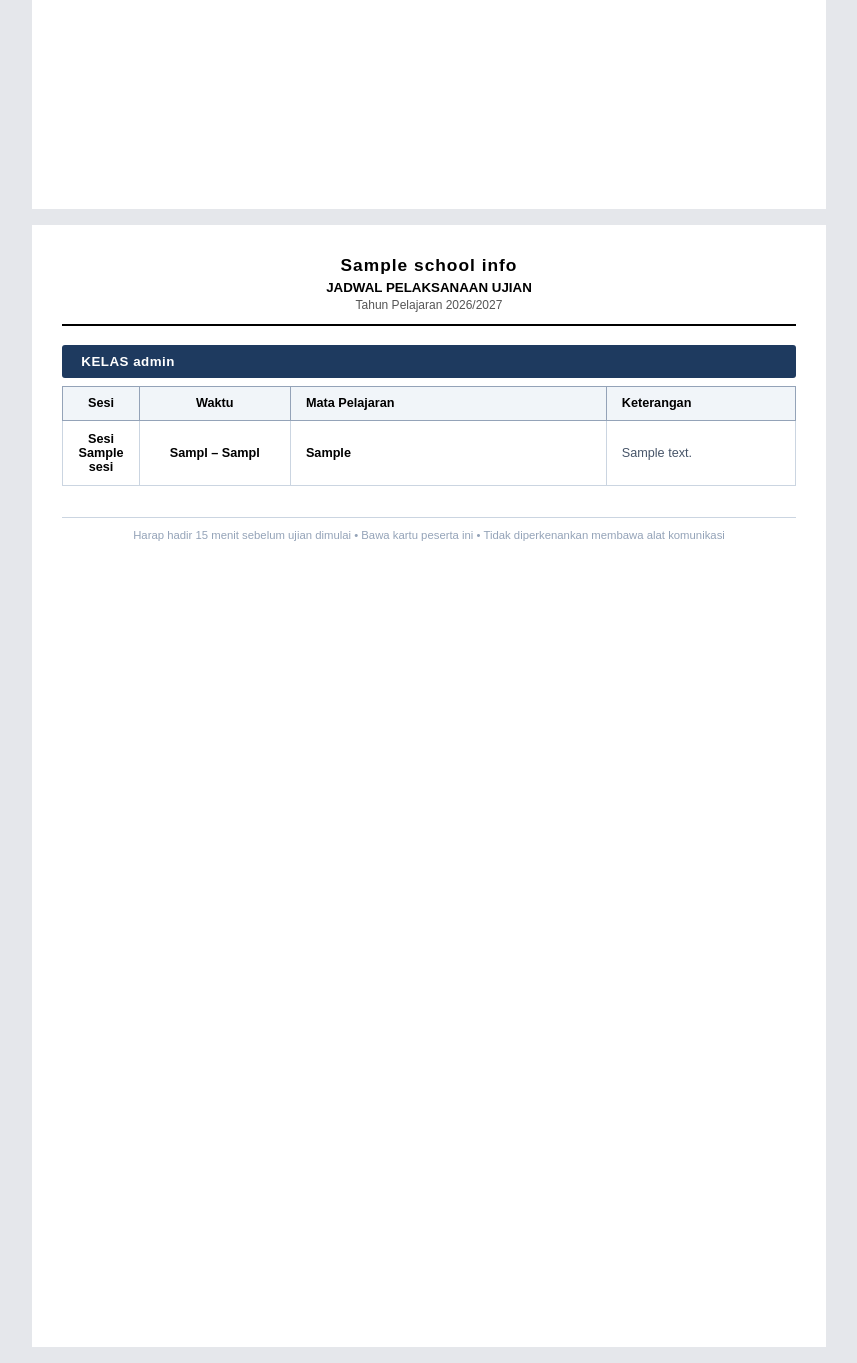
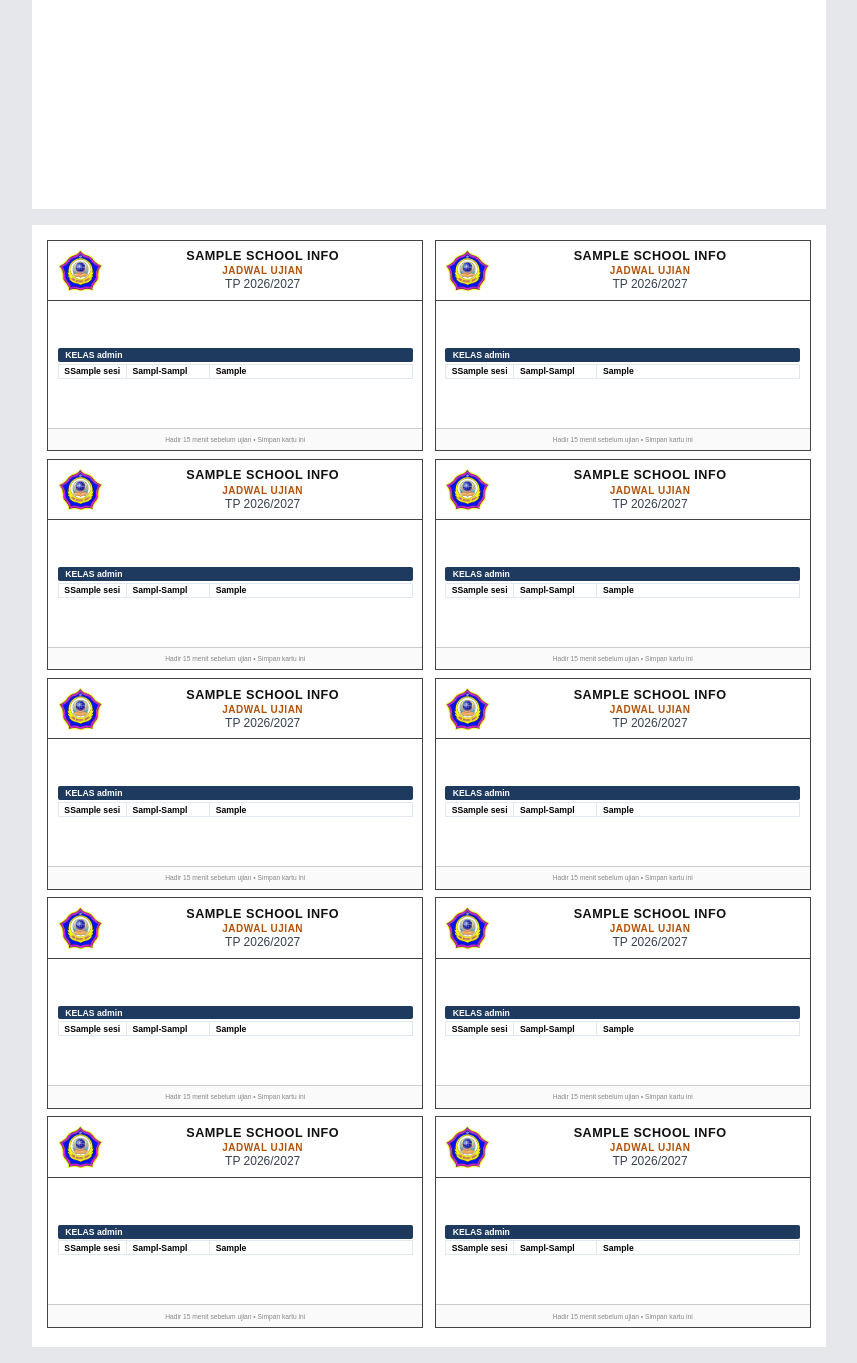
Before and after one commit to mazjou/cbt, a Node project: template src/views/admin/print_login_cards.ejs in a window 1280 px wide. Shown: the part 1007-2370 px from the top of the page, without its empty margins (211-1068 px from the left). Run offline with Node 20 templates, Linux system fonts and the light colour scheme; the template is opened without the code that fills it: most values are stand-ins (such as "Sample title", 1, 10 or a date in 2020); some libraries are stand-ins or nearby versions.

Commit message:
fix: halaman jadwal grid 2x5 slot 56mm sama persis dengan halaman kartu ujian

```diff
--- a/src/views/admin/print_login_cards.ejs
+++ b/src/views/admin/print_login_cards.ejs
@@ -188,60 +188,57 @@
 <% } %>
 
 <% if (allSchedules && allSchedules.length > 0) { %>
-<!-- Halaman Jadwal Ujian — cetak di balik kartu (duplex) -->
-<div class="page" style="display:block!important;padding:8mm;">
-  <div style="width:100%;">
-    <!-- Header -->
-    <div style="text-align:center;border-bottom:2px solid #000;padding-bottom:3mm;margin-bottom:5mm;">
-      <div style="font-size:13pt;font-weight:900;letter-spacing:1px;"><%=schoolInfo.name%></div>
-      <div style="font-size:10pt;font-weight:700;margin-top:1mm;">JADWAL PELAKSANAAN UJIAN</div>
-      <div style="font-size:9pt;color:#555;margin-top:1mm;">Tahun Pelajaran <%=ta%></div>
+<%
+  // Kelompokkan jadwal per level untuk tampilan di slot jadwal
+  const schedByLevel2 = {};
+  allSchedules.forEach(function(s) {
+    if (!schedByLevel2[s.level]) schedByLevel2[s.level] = [];
+    schedByLevel2[s.level].push(s);
+  });
+  // Hitung berapa halaman kartu yang dicetak → buat halaman jadwal sebanyak itu
+  const totalKartuPages = Math.ceil(users.length / 10);
+%>
+<% for (var jp = 0; jp < totalKartuPages; jp++) { %>
+<!-- Halaman jadwal ke-<%=jp+1%> — ukuran & grid sama dengan halaman kartu -->
+<div class="page">
+  <% for (var slot = 0; slot < 10; slot++) { %>
+  <div class="kartu" style="border:1px solid #444;">
+    <!-- Header slot jadwal — sama tinggi dengan header kartu (16mm) -->
+    <div class="k-head">
+      <div class="k-logo">
+        <img src="/images/logo.png" alt="Logo" onerror="this.style.display='none'" />
+      </div>
+      <div class="k-title">
+        <div class="t1"><%=schoolInfo.name%></div>
+        <div style="font-size:7.5pt;font-weight:800;color:#b45309;letter-spacing:.5px;text-transform:uppercase;">JADWAL UJIAN</div>
+        <div class="t3">TP <%=ta%></div>
+      </div>
     </div>
-
-    <%
-      const schedByLevel = {};
-      allSchedules.forEach(function(s) {
-        if (!schedByLevel[s.level]) schedByLevel[s.level] = [];
-        schedByLevel[s.level].push(s);
-      });
-      const levels = Object.keys(schedByLevel).sort();
-    %>
-
-    <% levels.forEach(function(level) { %>
-    <div style="margin-bottom:6mm;">
-      <div style="font-size:10pt;font-weight:800;background:#1e3a5f;color:white;padding:2.5mm 5mm;border-radius:3px;margin-bottom:2mm;letter-spacing:0.5px;">
-        KELAS <%=level%>
-      </div>
-      <table style="width:100%;border-collapse:collapse;font-size:9.5pt;">
-        <thead>
-          <tr style="background:#f1f5f9;">
-            <th style="border:1px solid #94a3b8;padding:2.5mm 4mm;text-align:center;width:20mm;">Sesi</th>
-            <th style="border:1px solid #94a3b8;padding:2.5mm 4mm;text-align:center;width:40mm;">Waktu</th>
-            <th style="border:1px solid #94a3b8;padding:2.5mm 4mm;text-align:left;">Mata Pelajaran</th>
-            <th style="border:1px solid #94a3b8;padding:2.5mm 4mm;text-align:left;width:50mm;">Keterangan</th>
-          </tr>
-        </thead>
-        <tbody>
-          <% schedByLevel[level].sort(function(a,b){return a.sesi-b.sesi;}).forEach(function(s,i){ %>
-          <tr style="background:<%=i%2===1?'#f8fafc':'#ffffff'%>;">
-            <td style="border:1px solid #cbd5e1;padding:3mm 4mm;text-align:center;font-weight:700;">Sesi <%=s.sesi%></td>
-            <td style="border:1px solid #cbd5e1;padding:3mm 4mm;text-align:center;font-weight:600;">
-              <%=String(s.jam_mulai).substring(0,5)%> &ndash; <%=String(s.jam_selesai).substring(0,5)%>
-            </td>
-            <td style="border:1px solid #cbd5e1;padding:3mm 4mm;font-weight:600;"><%=s.mata_pelajaran%></td>
-            <td style="border:1px solid #cbd5e1;padding:3mm 4mm;color:#475569;"><%=s.keterangan||''%></td>
+    <!-- Body slot jadwal — semua tingkat & sesi -->
+    <div style="flex:1;padding:1.5mm 2.5mm;overflow:hidden;display:flex;flex-direction:column;justify-content:center;gap:1mm;">
+      <% Object.keys(schedByLevel2).sort().forEach(function(level) { %>
+      <div style="margin-bottom:0.5mm;">
+        <div style="font-size:6.5pt;font-weight:800;background:#1e3a5f;color:white;padding:0.5mm 2mm;border-radius:2px;margin-bottom:0.5mm;">
+          KELAS <%=level%>
+        </div>
+        <table style="width:100%;border-collapse:collapse;font-size:6.5pt;">
+          <% schedByLevel2[level].sort(function(a,b){return a.sesi-b.sesi;}).forEach(function(s,i){ %>
+          <tr style="background:<%=i%2===1?'#f8fafc':'#fff'%>;">
+            <td style="border:1px solid #e2e8f0;padding:0.4mm 1.5mm;font-weight:700;width:10mm;text-align:center;white-space:nowrap;">S<%=s.sesi%></td>
+            <td style="border:1px solid #e2e8f0;padding:0.4mm 1.5mm;font-weight:600;white-space:nowrap;width:22mm;"><%=String(s.jam_mulai).substring(0,5)%>-<%=String(s.jam_selesai).substring(0,5)%></td>
+            <td style="border:1px solid #e2e8f0;padding:0.4mm 1.5mm;font-weight:600;"><%=s.mata_pelajaran%></td>
           </tr>
           <% }); %>
-        </tbody>
-      </table>
+        </table>
+      </div>
+      <% }); %>
     </div>
-    <% }); %>
-
-    <div style="margin-top:8mm;border-top:1px solid #cbd5e1;padding-top:3mm;text-align:center;font-size:8.5pt;color:#94a3b8;">
-      Harap hadir 15 menit sebelum ujian dimulai &bull; Bawa kartu peserta ini &bull; Tidak diperkenankan membawa alat komunikasi
-    </div>
+    <!-- Footer sama dengan kartu -->
+    <div class="k-foot">Hadir 15 menit sebelum ujian &bull; Simpan kartu ini</div>
   </div>
+  <% } %>
 </div>
+<% } %>
 <% } %>
 
 <script>
```
